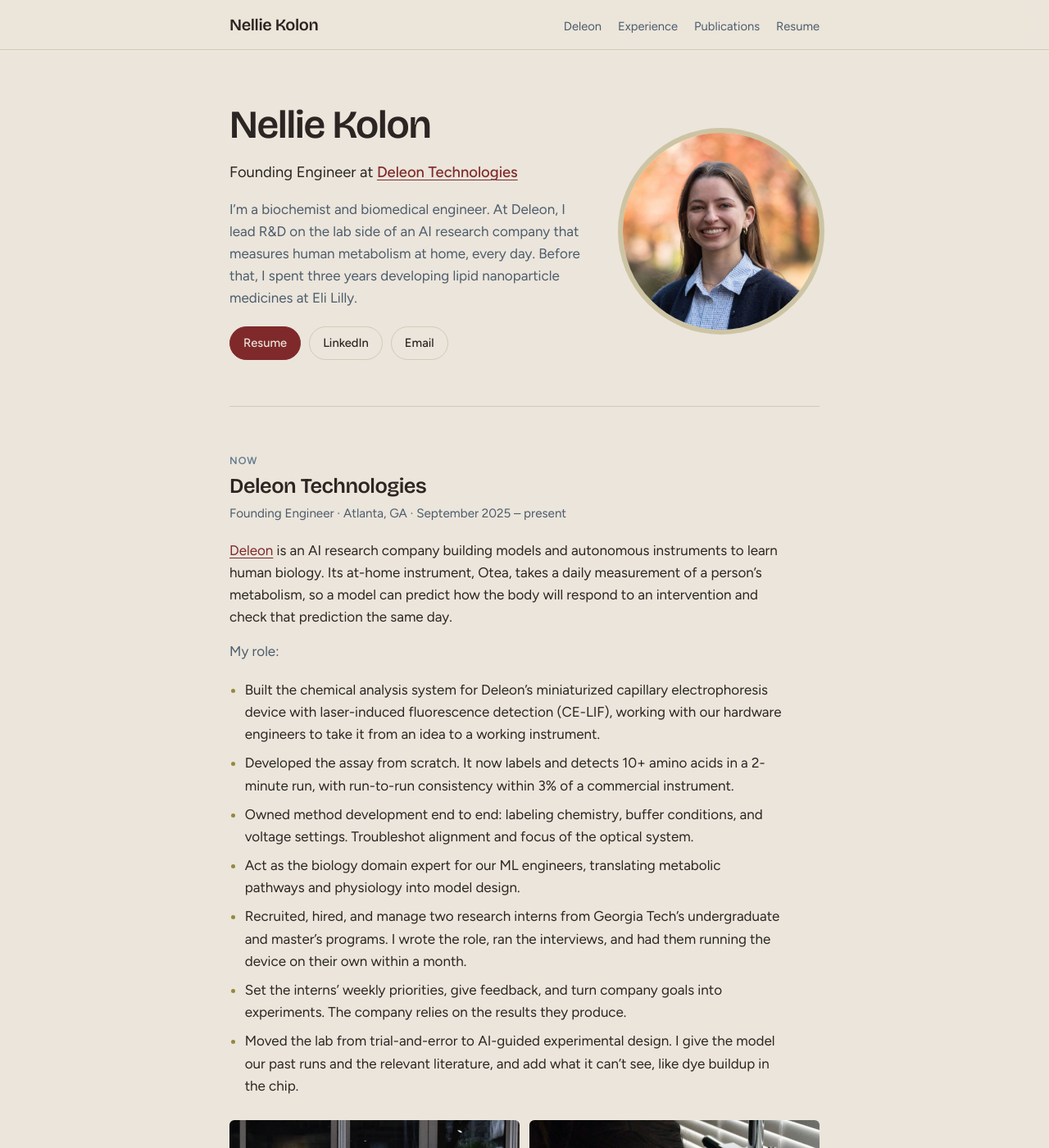
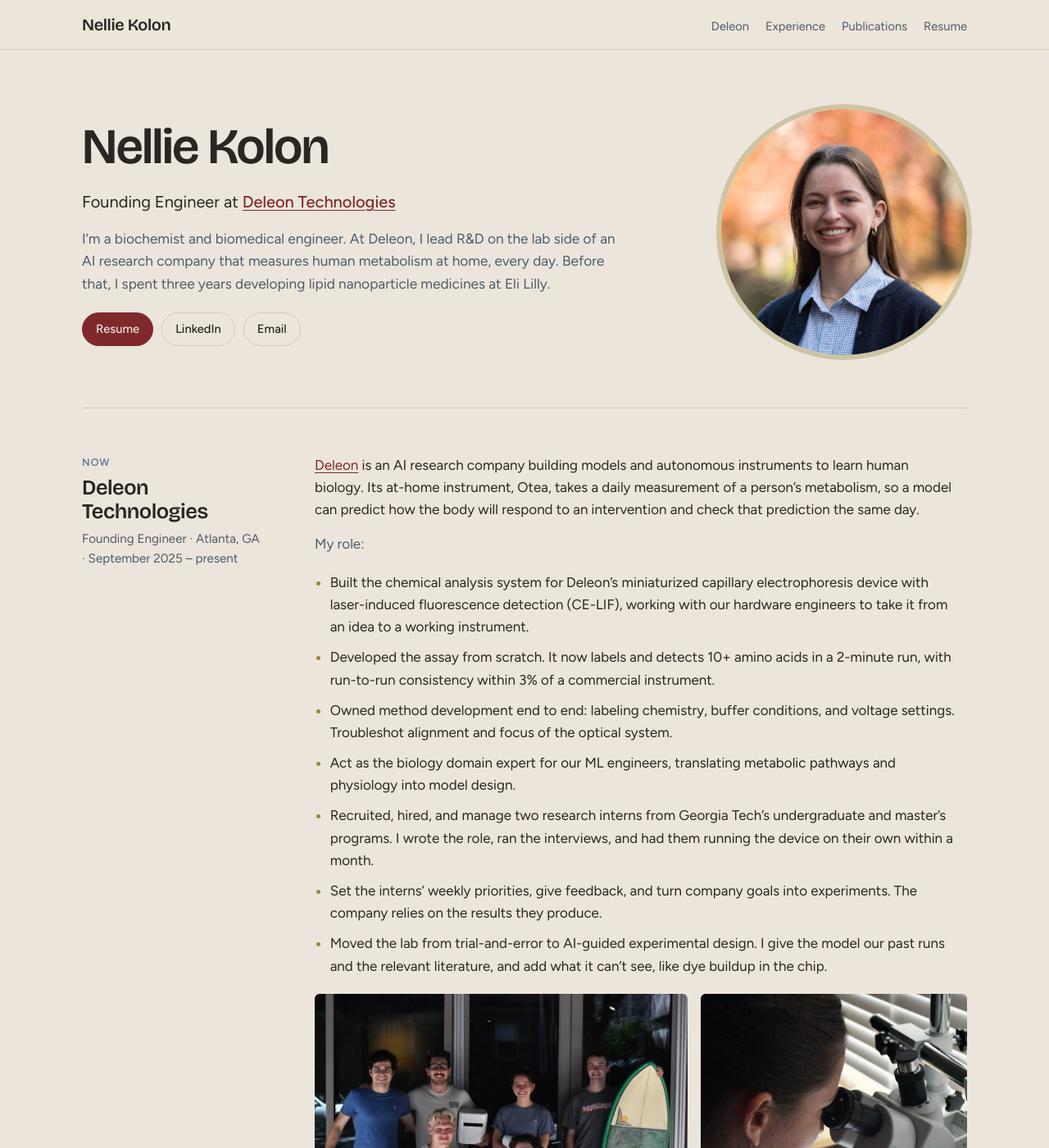
Before and after one commit to nelliekolon/nelliekolon.github.io, a Jekyll site: the page built from index.md, in a window 1280 px wide and 1400 px high. Shown: the whole window at 82% size. Built offline with Jekyll 4.4.1, drawn with Linux system fonts in a browser that asks for light colours.

Commit message:
Preview: wider layout with section titles in a left column
Co-Authored-By: Claude Opus 5.5 <noreply@anthropic.com>
Claude-Session: https://claude.ai/code/session_01HFMymAmWcw7GchssUrMz1g

```diff
--- a/assets/css/styles.css
+++ b/assets/css/styles.css
@@ -1,4 +1,4 @@
-/* Clean, minimal single-column layout. Palette: linen #EBE5DB, olive #96883E, slate blue #647A8E, cherry #7F292B. */
+/* Clean, minimal layout: wide page, section titles in a left column, content on the right. Palette: linen #EBE5DB, olive #96883E, slate blue #647A8E, cherry #7F292B. */
 :root {
   --linen: #EBE5DB;
   --olive: #96883E;
@@ -37,7 +37,7 @@ a:hover { text-decoration-thickness: 2px; }
 a:focus-visible { outline: 2px solid var(--accent); outline-offset: 3px; border-radius: 2px; }
 
 .wrap {
-  max-width: 760px;
+  max-width: 1120px;
   margin: 0 auto;
   padding-left: max(20px, env(safe-area-inset-left, 0px));
   padding-right: max(20px, env(safe-area-inset-right, 0px));
@@ -78,7 +78,7 @@ a:focus-visible { outline: 2px solid var(--accent); outline-offset: 3px; border-
 
 /* Type */
 h1, h2, h3 { font-family: var(--serif); font-weight: 600; letter-spacing: -0.02em; line-height: 1.15; text-wrap: balance; margin: 0; }
-h1 { font-size: clamp(2.2rem, 6vw, 3rem); letter-spacing: -0.025em; }
+h1 { font-size: clamp(2.4rem, 6vw, 3.8rem); letter-spacing: -0.03em; }
 h2 { font-size: 1.6rem; }
 h3 { font-size: 1.15rem; font-family: var(--sans); font-weight: 600; }
 p { margin: 0; }
@@ -96,12 +96,12 @@ section { padding-block: 56px; border-top: 1px solid var(--line); display: flex;
 section:first-child { border-top: 0; }
 
 /* Intro */
-.intro { display: grid; grid-template-columns: 1fr 240px; gap: 40px; align-items: center; padding-block: 64px 56px; }
+.intro { display: grid; grid-template-columns: minmax(0, 1fr) 300px; gap: 64px; align-items: center; padding-block: 72px 64px; }
 .intro-text { display: flex; flex-direction: column; gap: 16px; min-width: 0; }
-.intro .role { font-size: 1.15rem; color: var(--ink); }
+.intro .role { font-size: 1.25rem; color: var(--ink); }
 .intro .role a { font-weight: 500; }
-.intro p.lede { color: var(--muted); max-width: 58ch; }
-.headshot { width: 240px; aspect-ratio: 1; object-fit: cover; border-radius: 50%; box-shadow: 0 0 0 6px color-mix(in srgb, var(--olive) 35%, transparent); }
+.intro p.lede { color: var(--muted); max-width: 60ch; font-size: 1.08rem; }
+.headshot { width: 300px; aspect-ratio: 1; object-fit: cover; border-radius: 50%; box-shadow: 0 0 0 6px color-mix(in srgb, var(--olive) 35%, transparent); }
 .links { display: flex; flex-wrap: wrap; gap: 10px; margin-top: 4px; }
 .button {
   display: inline-block;
@@ -125,24 +125,24 @@ section:first-child { border-top: 0; }
 /* Deleon */
 .section-head { display: flex; flex-direction: column; gap: 6px; }
 .meta { color: var(--muted); font-size: 0.95rem; }
-.body-text { max-width: 62ch; display: flex; flex-direction: column; gap: 14px; }
+.body-text { max-width: 72ch; display: flex; flex-direction: column; gap: 14px; }
 .body-text .quiet { color: var(--muted); }
-ul.points { margin: 0; padding-left: 1.1em; display: flex; flex-direction: column; gap: 8px; max-width: 62ch; }
+ul.points { margin: 0; padding-left: 1.1em; display: flex; flex-direction: column; gap: 10px; max-width: 72ch; }
 ul.points li::marker { color: var(--marker); }
 
-.photos { display: grid; grid-template-columns: 1fr 1fr; gap: 12px; margin-top: 8px; }
+.photos { display: grid; grid-template-columns: 1.4fr 1fr; gap: 16px; margin-top: 12px; }
 .photos figure { margin: 0; display: flex; flex-direction: column; gap: 6px; min-width: 0; }
-.photos img { width: 100%; aspect-ratio: 3 / 2; object-fit: cover; border-radius: 6px; }
+.photos img { width: 100%; height: clamp(220px, 24vw, 320px); object-fit: cover; border-radius: 6px; }
 .photos figcaption { font-size: 0.85rem; color: var(--muted); }
-@media (max-width: 560px) { .photos { grid-template-columns: 1fr; } }
+@media (max-width: 560px) { .photos { grid-template-columns: 1fr; } .photos img { height: auto; aspect-ratio: 3 / 2; } }
 
 /* Experience */
 .jobs { display: flex; flex-direction: column; gap: 28px; }
-.job { display: grid; grid-template-columns: 150px 1fr; gap: 4px 24px; }
+.job { display: grid; grid-template-columns: 130px minmax(0, 1fr); gap: 4px 32px; }
 .job .when { color: var(--muted); font-size: 0.92rem; font-variant-numeric: tabular-nums; padding-top: 2px; }
 .job .what { display: flex; flex-direction: column; gap: 6px; min-width: 0; }
 .job .where { color: var(--muted); font-size: 0.95rem; }
-.what.with-photo { display: grid; grid-template-columns: minmax(0, 1fr) 170px; gap: 24px; align-items: start; }
+.what.with-photo { display: grid; grid-template-columns: minmax(0, 1fr) 200px; gap: 40px; align-items: start; }
 .what-text { display: flex; flex-direction: column; gap: 6px; min-width: 0; }
 @media (max-width: 560px) { .what.with-photo { grid-template-columns: 1fr; } }
 .job-photo { margin: 4px 0 0; display: flex; flex-direction: column; gap: 6px; width: 100%; max-width: 100%; }
@@ -150,9 +150,26 @@ ul.points li::marker { color: var(--marker); }
 .job-photo figcaption { font-size: 0.85rem; color: var(--muted); }
 @media (max-width: 560px) { .job { grid-template-columns: 1fr; } }
 
+/* Wide screens: section title in a left column, content on the right */
+@media (min-width: 900px) {
+  section:not(.intro):not(.notfound) {
+    display: grid;
+    grid-template-columns: 220px minmax(0, 1fr);
+    column-gap: 64px;
+    row-gap: 0;
+    align-items: start;
+  }
+  section:not(.intro) > :not(.section-head) + :not(.section-head) { margin-top: 20px; }
+  section:not(.intro) > .section-head { grid-column: 1; grid-row: 1 / span 12; position: sticky; top: 84px; }
+  section:not(.intro) > :not(.section-head) { grid-column: 2; }
+}
+@media (max-width: 640px) {
+  .headshot { width: 160px; }
+}
+
 /* Publications */
 .pubs { list-style: none; margin: 0; padding: 0; display: flex; flex-direction: column; gap: 18px; }
-.pubs li { display: flex; flex-direction: column; gap: 2px; max-width: 64ch; }
+.pubs li { display: flex; flex-direction: column; gap: 2px; max-width: 80ch; }
 .pubs .title { font-weight: 500; }
 .pubs .cite { color: var(--muted); font-size: 0.93rem; }
 
```
